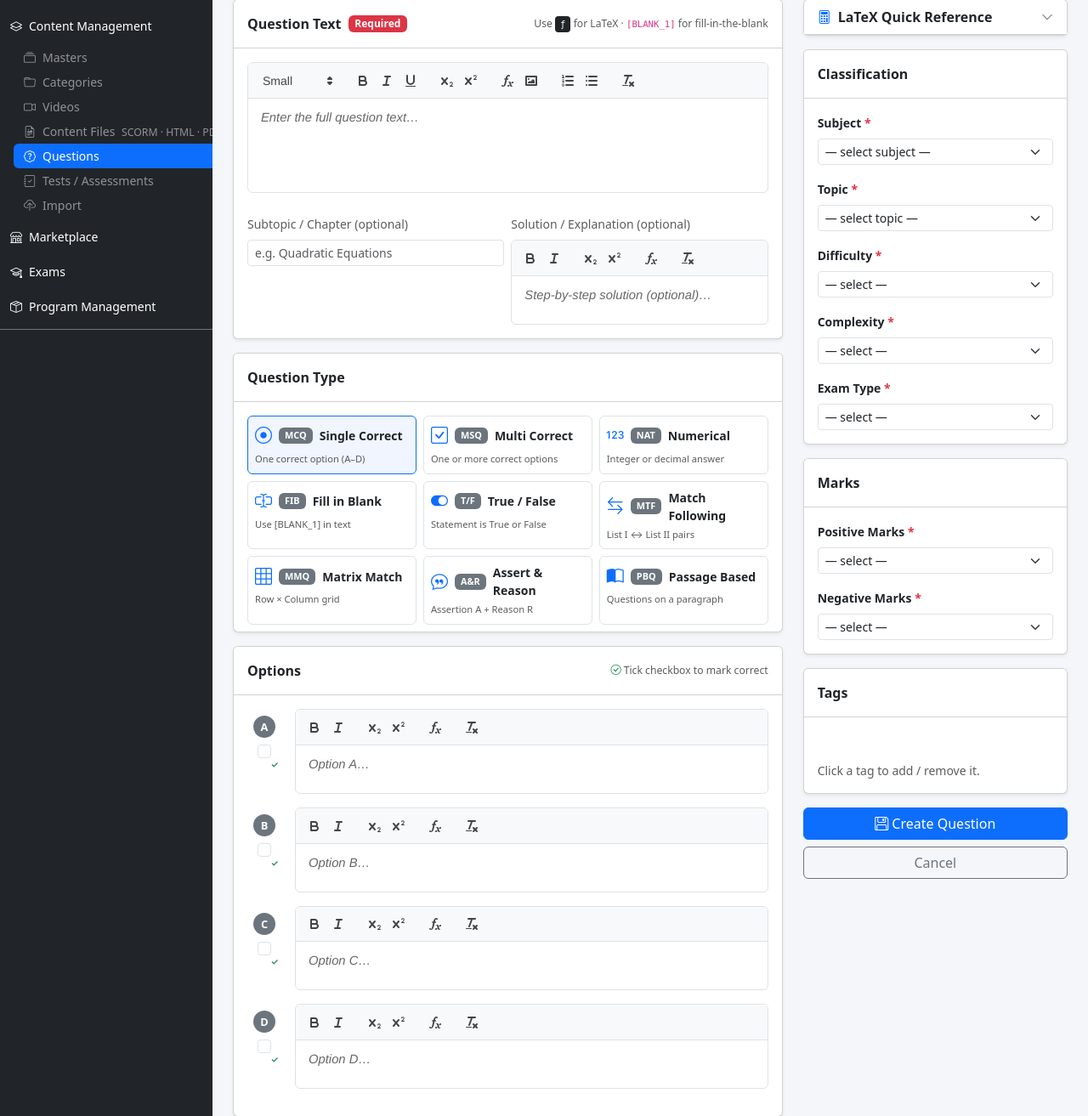
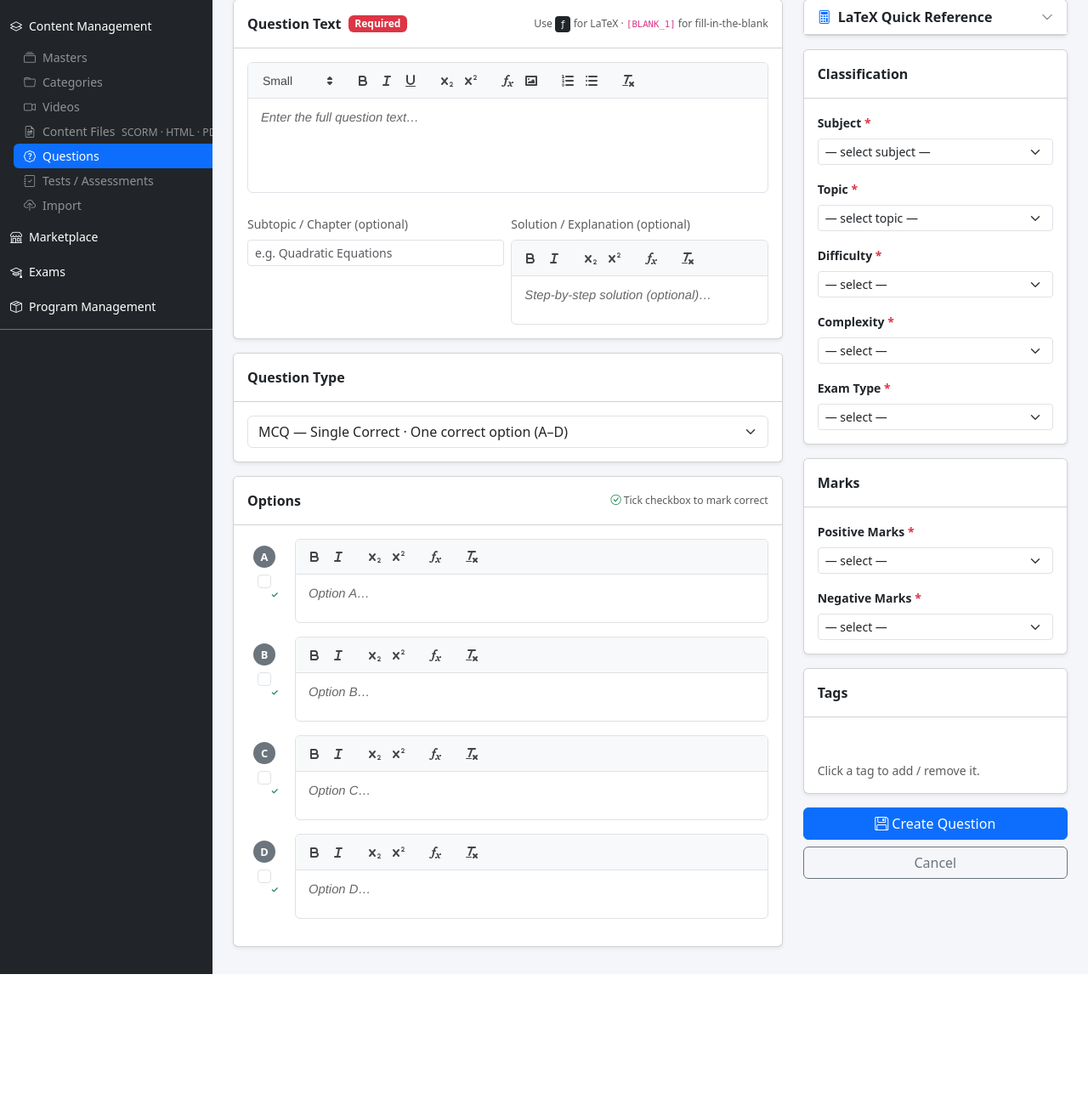
Before and after one commit to gridtech-labs/GridAcademy, an ASP.NET Core app: page /Admin/Content/Questions/Create in a window 1280 px wide. Shown: the part 155-1468 px from the top of the page at 85% size. After the commit the page ends 1301 px from the top, so only its background shows below. Run offline with ASP.NET Core 8, Linux system fonts and the light colour scheme; the visitor is signed in with stand-in values (Sample User, id 1); the project's own start-up code is not run, and a stand-in starts its controllers and pages; some libraries are stand-ins or nearby versions.

Commit message:
Question Create: dropdown for type selector, larger sub-question editor
1. Replace 9-card grid question type selector with a <select> dropdown
   - Cleaner, less space, easier to scan
   - Uses asp-for so selected option is preserved on edit/validation error
   - JS applyType() updated to listen to select change instead of radio change

2. Passage Based sub-questions:
   - Editor upgraded from ql-mini (56px) to full-height (110px) for easier editing
   - Sub-question type selector changed from radio buttons to a compact dropdown
     (MCQ Single / MSQ Multi) placed inline next to the label
   - getSubQData() updated to read select value instead of checked radio

Co-Authored-By: Claude Sonnet 4.6 <noreply@anthropic.com>

```diff
--- a/Pages/Admin/Content/Questions/Create.cshtml
+++ b/Pages/Admin/Content/Questions/Create.cshtml
@@ -46,11 +46,6 @@
 
     /* Formula tooltip aligned to editor */
     .math-editor-wrap .ql-tooltip { left:0 !important; }
-
-    /* Question-type selector grid */
-    .qtype-card { cursor:pointer; transition:border-color .15s,background .15s; }
-    .qtype-card:has(input:checked) { border-color:#0d6efd !important; background:#f0f5ff; }
-    .qtype-card input[type=radio] { display:none; }
 
     /* Match table */
     .match-cell-chk { width:26px; height:26px; cursor:pointer; }
@@ -116,37 +111,21 @@
                 </div>
             </div>
 
-            <!-- ── Question Type selector (9 types) ───────────────────────── -->
+            <!-- ── Question Type selector ─────────────────────────────────── -->
             <div class="card shadow-sm mb-3">
                 <div class="card-header bg-white fw-semibold py-3">Question Type</div>
-                <div class="card-body pb-2">
-                    <div class="row g-2">
-                        @foreach (var t in new (int Val, string Code, string Label, string Icon, string Hint)[] {
-                            (1,  "MCQ", "Single Correct",  "bi-record-circle",      "One correct option (A–D)"),
-                            (2,  "MSQ", "Multi Correct",   "bi-check-square",       "One or more correct options"),
-                            (3,  "NAT", "Numerical",       "bi-123",                "Integer or decimal answer"),
-                            (4,  "FIB", "Fill in Blank",   "bi-input-cursor-text",  "Use [BLANK_1] in text"),
-                            (5,  "T/F", "True / False",    "bi-toggle-on",          "Statement is True or False"),
-                            (6,  "MTF", "Match Following", "bi-arrow-left-right",   "List I ↔ List II pairs"),
-                            (7,  "MMQ", "Matrix Match",    "bi-grid-3x3",           "Row × Column grid"),
-                            (8,  "A&R", "Assert & Reason", "bi-chat-quote",         "Assertion A + Reason R"),
-                            (9,  "PBQ", "Passage Based",   "bi-book-half",          "Questions on a paragraph"),
-                        })
-                        {
-                            <div class="col-6 col-md-4">
-                                <label class="border rounded p-2 d-block h-100 qtype-card">
-                                    <input type="radio" name="Form.QuestionType" value="@t.Val"
-                                           @(qtype == t.Val ? "checked" : "") />
-                                    <div class="d-flex align-items-center gap-2">
-                                        <i class="bi @t.Icon text-primary fs-5"></i>
-                                        <span class="badge bg-secondary" style="font-size:.68rem">@t.Code</span>
-                                        <span class="fw-semibold small">@t.Label</span>
-                                    </div>
-                                    <div class="text-muted mt-1" style="font-size:.7rem">@t.Hint</div>
-                                </label>
-                            </div>
-                        }
-                    </div>
+                <div class="card-body pb-3">
+                    <select asp-for="Form.QuestionType" id="qtypeSelect" class="form-select">
+                        <option value="1">MCQ — Single Correct · One correct option (A–D)</option>
+                        <option value="2">MSQ — Multi Correct · One or more correct options</option>
+                        <option value="3">NAT — Numerical · Integer or decimal answer</option>
+                        <option value="4">FIB — Fill in Blank · Use [BLANK_1] in text</option>
+                        <option value="5">T/F — True / False · Statement is True or False</option>
+                        <option value="6">MTF — Match Following · List I ↔ List II pairs</option>
+                        <option value="7">MMQ — Matrix Match · Row × Column grid</option>
+                        <option value="8">A&amp;R — Assert &amp; Reason · Assertion A + Reason R</option>
+                        <option value="9">PBQ — Passage Based · Questions on a paragraph</option>
+                    </select>
                 </div>
             </div>
 
@@ -727,10 +706,11 @@ if (typeof jQuery !== 'undefined' && jQuery.validator) {
         (TYPE_SECTIONS[v] || []).forEach(id => { const el = document.getElementById(id); if (el) el.style.display = ''; });
     }
 
-    document.querySelectorAll('input[name="Form.QuestionType"]').forEach(r => {
-        r.addEventListener('change', () => applyType(r.value));
-        if (r.checked) applyType(r.value);
-    });
+    const qtypeSelect = document.getElementById('qtypeSelect');
+    if (qtypeSelect) {
+        qtypeSelect.addEventListener('change', () => applyType(qtypeSelect.value));
+        applyType(qtypeSelect.value);
+    }
 
     // ── Fill in Blanks ────────────────────────────────────────────────────────
     let blanks = [];
@@ -855,13 +835,15 @@ if (typeof jQuery !== 'undefined' && jQuery.validator) {
             '<button type="button" class="btn btn-sm btn-outline-danger" onclick="window.removeSubQuestion(' + idx + ')">' +
             '<i class="bi bi-trash me-1"></i>Remove</button></div>' +
             '<div class="card-body">' +
-            '<div class="mb-2">' +
-            '<label class="form-label small fw-semibold">Question text <span class="text-danger">*</span></label>' +
-            '<div class="math-editor-wrap ql-mini"><div id="subq-editor-' + idx + '"></div></div>' +
+            '<div class="mb-3">' +
+            '<div class="d-flex align-items-center justify-content-between mb-1">' +
+            '<label class="form-label small fw-semibold mb-0">Question text <span class="text-danger">*</span></label>' +
+            '<select name="subq-type-' + idx + '" class="form-select form-select-sm w-auto" style="min-width:220px">' +
+            '<option value="1" selected>MCQ — Single Correct</option>' +
+            '<option value="2">MSQ — Multi Correct</option>' +
+            '</select>' +
             '</div>' +
-            '<div class="d-flex gap-3 mb-2">' +
-            '<div class="form-check"><input class="form-check-input" type="radio" name="subq-type-' + idx + '" value="1" checked id="sqt-mcq-' + idx + '"><label class="form-check-label small" for="sqt-mcq-' + idx + '"><i class="bi bi-record-circle me-1"></i>MCQ (Single)</label></div>' +
-            '<div class="form-check"><input class="form-check-input" type="radio" name="subq-type-' + idx + '" value="2" id="sqt-msq-' + idx + '"><label class="form-check-label small" for="sqt-msq-' + idx + '"><i class="bi bi-check-square me-1"></i>MSQ (Multi)</label></div>' +
+            '<div class="math-editor-wrap"><div id="subq-editor-' + idx + '"></div></div>' +
             '</div>' +
             ['A','B','C','D'].map(function(label) {
                 return '<div class="d-flex align-items-center gap-2 mb-2">' +
@@ -894,8 +876,8 @@ if (typeof jQuery !== 'undefined' && jQuery.validator) {
             const html = sq.editor.root.innerHTML;
             const text = (html === '<p><br></p>' || html.trim() === '') ? '' : html;
             if (!text) return null;
-            const typeRadio = card.querySelector('input[name="subq-type-' + sq.index + '"]:checked');
-            const qtype = typeRadio ? parseInt(typeRadio.value) : 1;
+            const typeSelect = card.querySelector('select[name="subq-type-' + sq.index + '"]');
+            const qtype = typeSelect ? parseInt(typeSelect.value) : 1;
             const options = [];
             ['A','B','C','D'].forEach(function(label) {
                 const inp = card.querySelector('[data-opt="' + sq.index + '-' + label + '"]');
```
